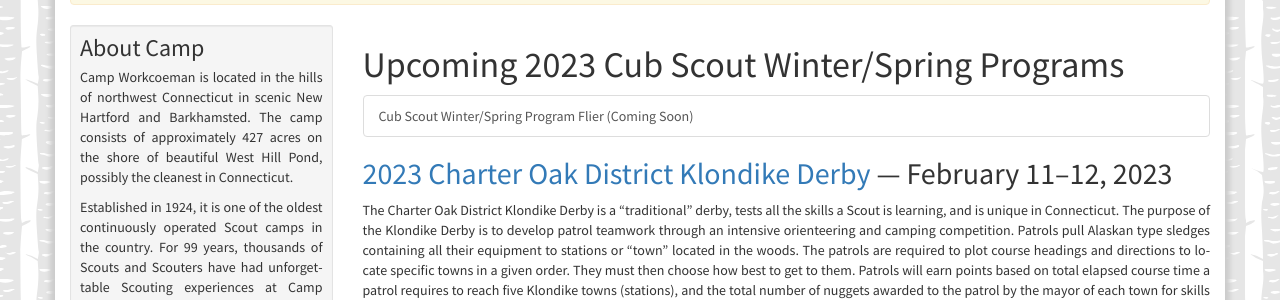
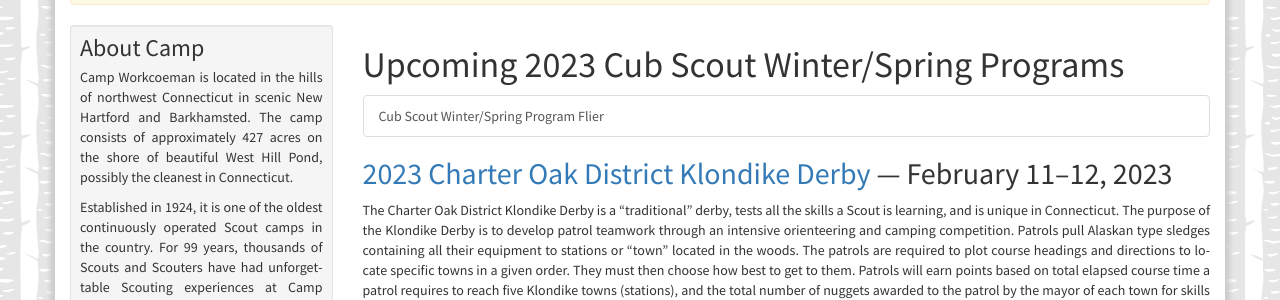
Before and after one commit to campworkcoeman/campworkcoeman.org, a Jekyll site: the page built from cub-scouts/year-round-programs/index.html, in a window 1280 px wide. Shown: the part 349-649 px from the top of the page. Built offline with Jekyll 4.4.1, drawn with Linux system fonts in a browser that asks for light colours; nearby versions of some CDN libraries; Markdown is read by kramdown in place of the engine named in the settings.

Commit message:
Add winter/spring fliers.

```diff
--- a/cub-scouts/year-round-programs/index.html
+++ b/cub-scouts/year-round-programs/index.html
@@ -6,7 +6,7 @@
 keywords: "Cub Scout, 2023, registration, reservation, winter/spring programs"
 ---
 
-<div class="list-group"><p><a href="{{ site.url }}/#" class="list-group-item">Cub Scout Winter/Spring Program Flier (Coming Soon)</a></p></div>
+<div class="list-group"><p><a href="{{ site.url }}/pdf/2023/2023-cub-scouts-winter-spring-flier.pdf" class="list-group-item">Cub Scout Winter/Spring Program Flier</a></p></div>
 
 {% for p in site.yrpevents %}
   {% if p.layout == 'event-item' %}
--- a/scouts-bsa/year-round-programs/index.html
+++ b/scouts-bsa/year-round-programs/index.html
@@ -6,7 +6,7 @@
 keywords: "Boy Scout, Scouts BSA, 2023, registration, reservation, winter/spring programs"
 ---
 
-<div class="list-group"><p><a href="{{ site.url }}/#" class="list-group-item">Winter/Spring 2023 Scouts BSA Program Flier (Coming Soon)</a></p></div>
+<div class="list-group"><p><a href="{{ site.url }}/pdf/2023/2023-scouts-bsa-winter-spring-flier.pdf" class="list-group-item">Winter/Spring 2023 Scouts BSA Program Flier</a></p></div>
 
 {% for p in site.yrpevents %}
   {% if p.layout == 'event-item' %}
```
Also changed, not shown: 2 other files.
